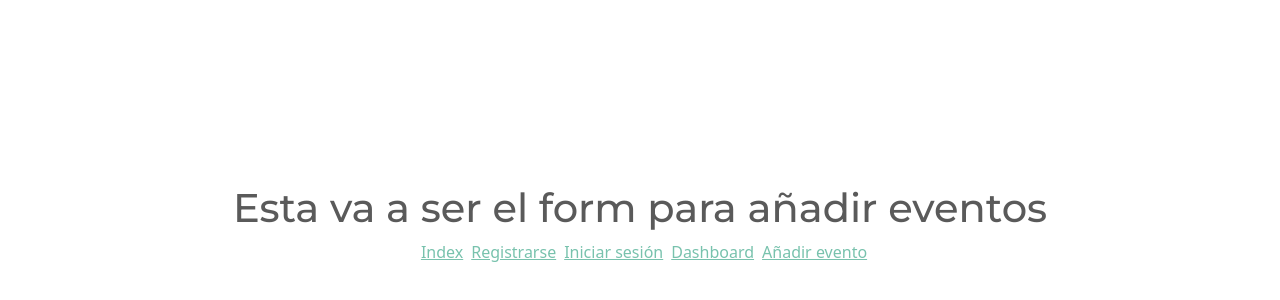
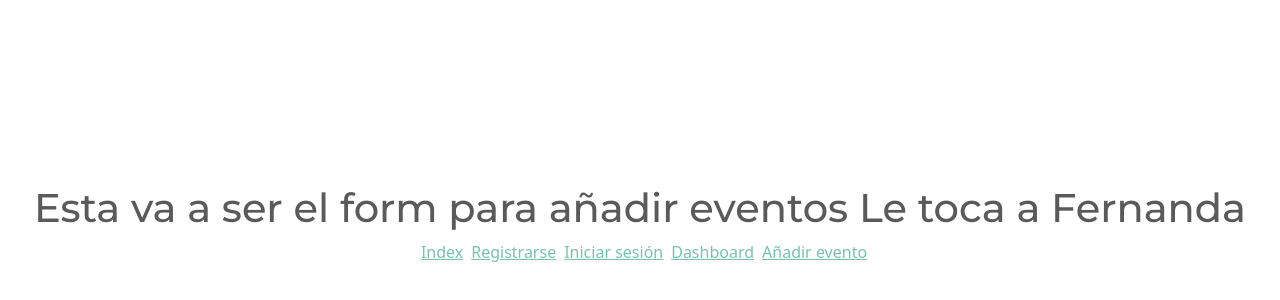
Before and after one commit to milorion77/event-manager-react, a React (Vite) app in the folder client/: page /add-event in a window 1280 px wide. Shown: the part 176-476 px from the top of the page. Built offline with nearby package versions, Linux system fonts and the light colour scheme.

Commit message:
cambio fer

```diff
--- a/client/src/components/AddEventForm.jsx
+++ b/client/src/components/AddEventForm.jsx
@@ -4,7 +4,7 @@ function AddEventForm(props) {
 
     return (
         <div>
-            <h1>Esta va a ser el form para añadir eventos</h1>
+            <h1>Esta va a ser el form para añadir eventos Le toca a Fernanda </h1>
             <Link className='ms-2' to={'/'}>Index</Link>
             <Link className='ms-2' to={'/register'}>Registrarse</Link>
             <Link className='ms-2' to={'/login'}>Iniciar sesión</Link>
```
